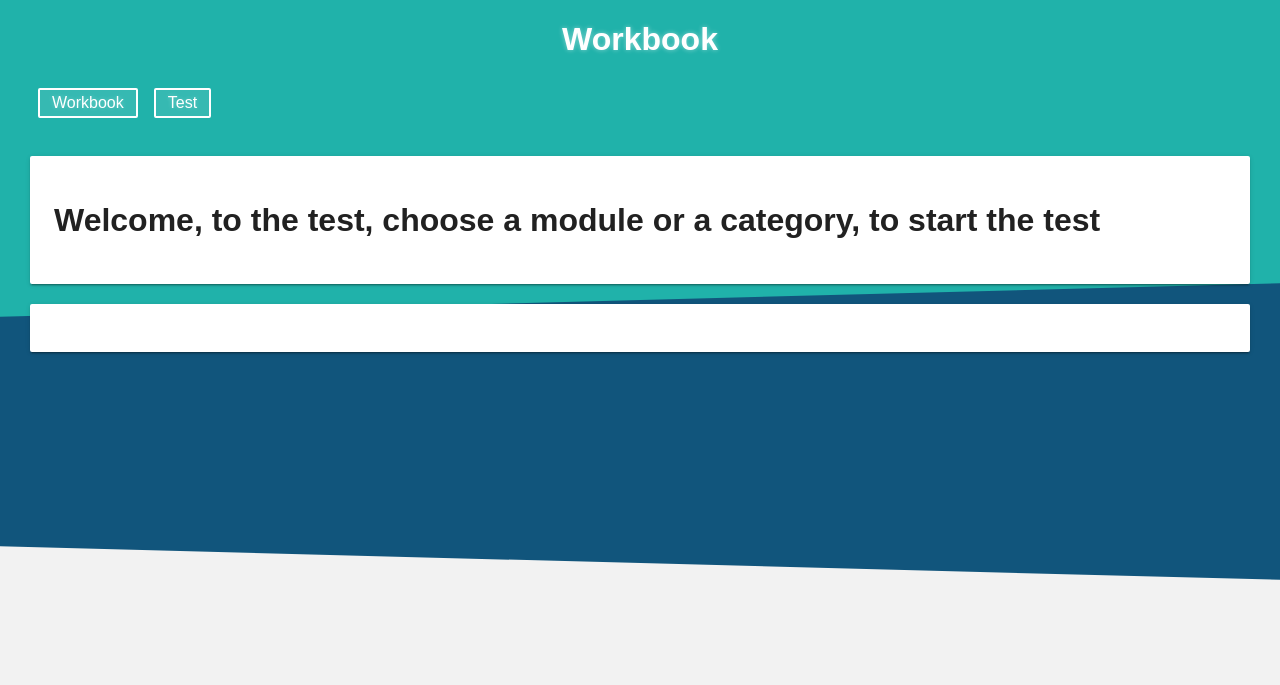
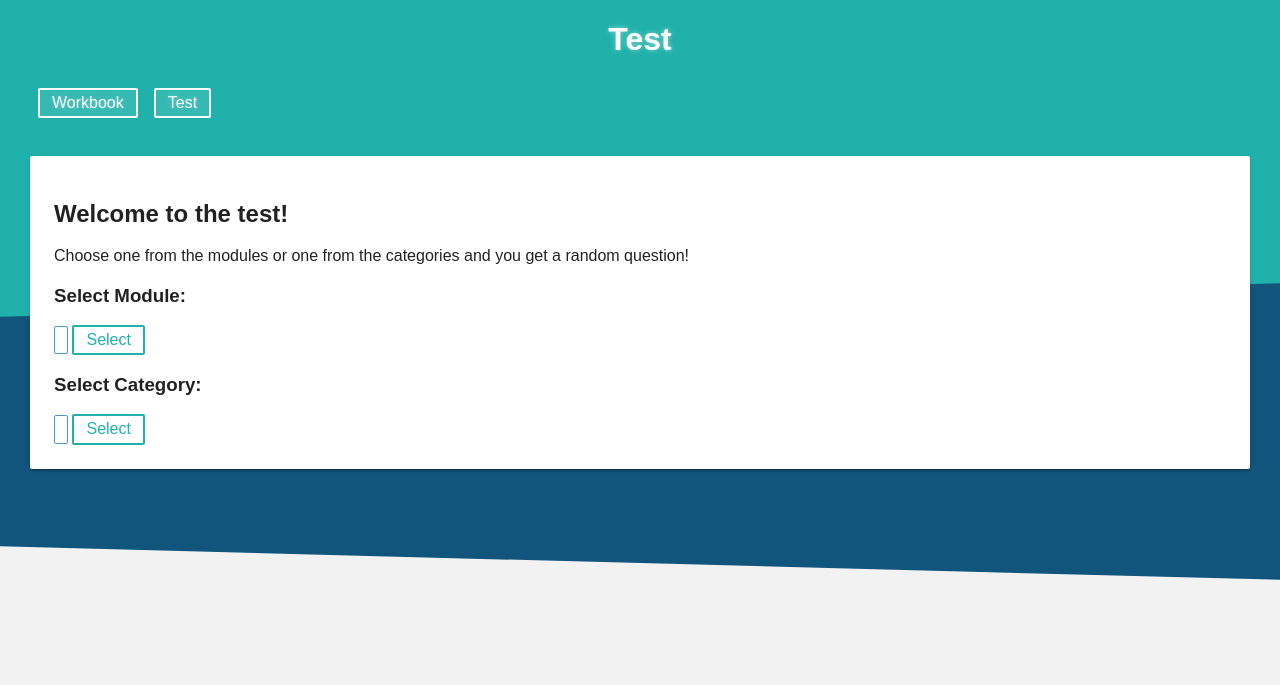
Before and after one commit to CodecoolGlobal/workbook-petproject, a Flask app: page /test in a window 1280 px wide. Shown: the top 685 px of the page. Run offline with Flask 2, Linux system fonts and the light colour scheme; data that the repository does not hold is empty; some libraries are stand-ins or nearby versions.

Commit message:
Style test.html

```diff
--- a/main.py
+++ b/main.py
@@ -54,32 +54,19 @@ def search_title():
     return json.dumps(result)
 
 
-@app.route('/random-question')
-def get_random_question():
-    return render_template('random-question.html')
+# @app.route('/search/<modules>/<categories>')
+# def search_by_modules_and_categories(modules, categories):
+#     new_modules = [str(s) for s in re.findall(r'-?\d+\.?\d*', modules)]
+#     if len(new_modules) == 0:
+#         new_modules = util.MODULS
+#     new_categories = [str(s) for s in re.findall(r'-?\d+\.?\d*', categories)]
+#     if len(new_categories) == 0:
+#         new_categories = util.CATEGORIES
+#     questions = queries.search_by_modules_and_categories(tuple(new_modules), tuple(new_categories))
+#     return json.dumps(questions)
 
 
-@app.route('/random-question-all')
-def get_random_questions_from_all():
-    questions = json.loads(json.dumps(queries.get_a_random_question()))
-    random_index = random.randint(0, (len(questions)) - 1)
-    question = questions[random_index]
-    return json.dumps(question)
-
-
-@app.route('/search/<modules>/<categories>')
-def search_by_modules_and_categories(modules, categories):
-    new_modules = [str(s) for s in re.findall(r'-?\d+\.?\d*', modules)]
-    if len(new_modules) == 0:
-        new_modules = util.MODULS
-    new_categories = [str(s) for s in re.findall(r'-?\d+\.?\d*', categories)]
-    if len(new_categories) == 0:
-        new_categories = util.CATEGORIES
-    questions = queries.search_by_modules_and_categories(tuple(new_modules), tuple(new_categories))
-    return json.dumps(questions)
-
-
-@app.route('/test')
+@app.route('/test', methods=['GET'])
 def test():
     modules = queries.get_all_modules()
     categories = queries.get_all_categories()
--- a/templates/_layout.html
+++ b/templates/_layout.html
@@ -59,7 +59,7 @@
         </article>
 
         <!-- main content, search results etc -->
-        <article class="card" id="content-main" {{ content_main_class }}>
+        <article class="card {{ content_main_class }}" id="content-main">
             {% block content_main %}{% endblock %}
         </article>
     </section>
--- a/templates/test.html
+++ b/templates/test.html
@@ -1,7 +1,7 @@
 {% extends "_layout.html" %}
 
 {% block page_title %}
-    Workbook
+    Test
 {% endblock %}
 
 {% block scripts %}
@@ -11,11 +11,36 @@
 {% endblock %}
 
 {% block title %}
-    Workbook
+    Test
 {% endblock %}
 
 {% block content_header %}
-   <h1>Welcome, to the test, choose a module or a category, to start the test</h1>
+
+    <h2>Welcome to the test!</h2>
+    <p>Choose one from the modules or one from the categories and you get a random question!</p>
+
+    <form class="form-element" id="form-modul-select" method="post">
+        <label for="test-select-module"><h3>Select Module:</h3></label>
+        <select name="test-select-module" id="test-select-module">
+            {% for module in modules %}
+                <option value="{{ module.id }}">{{ module.name }}</option>
+            {% endfor %}
+        </select>
+        <button type="submit">Select</button>
+    </form>
+
+    <form class="form-element" id="form-category-select" method="post">
+        <label for="test-select-category"><h3>Select Category:</h3></label>
+        <select name="test-select-category" id="test-select-category">
+            {% for category in categories %}
+                <option value="{{ category.id }}">{{ category.name }}</option>
+            {% endfor %}
+        </select>
+        <button type="submit">Select</button>
+    </form>
+
 {% endblock %}
+
+{% set content_main_class = 'hide' %}
 {% block content_main %}
 {% endblock %}
```
Also changed, not shown: templates/random-question.html (deleted, +0 -21 lines).
